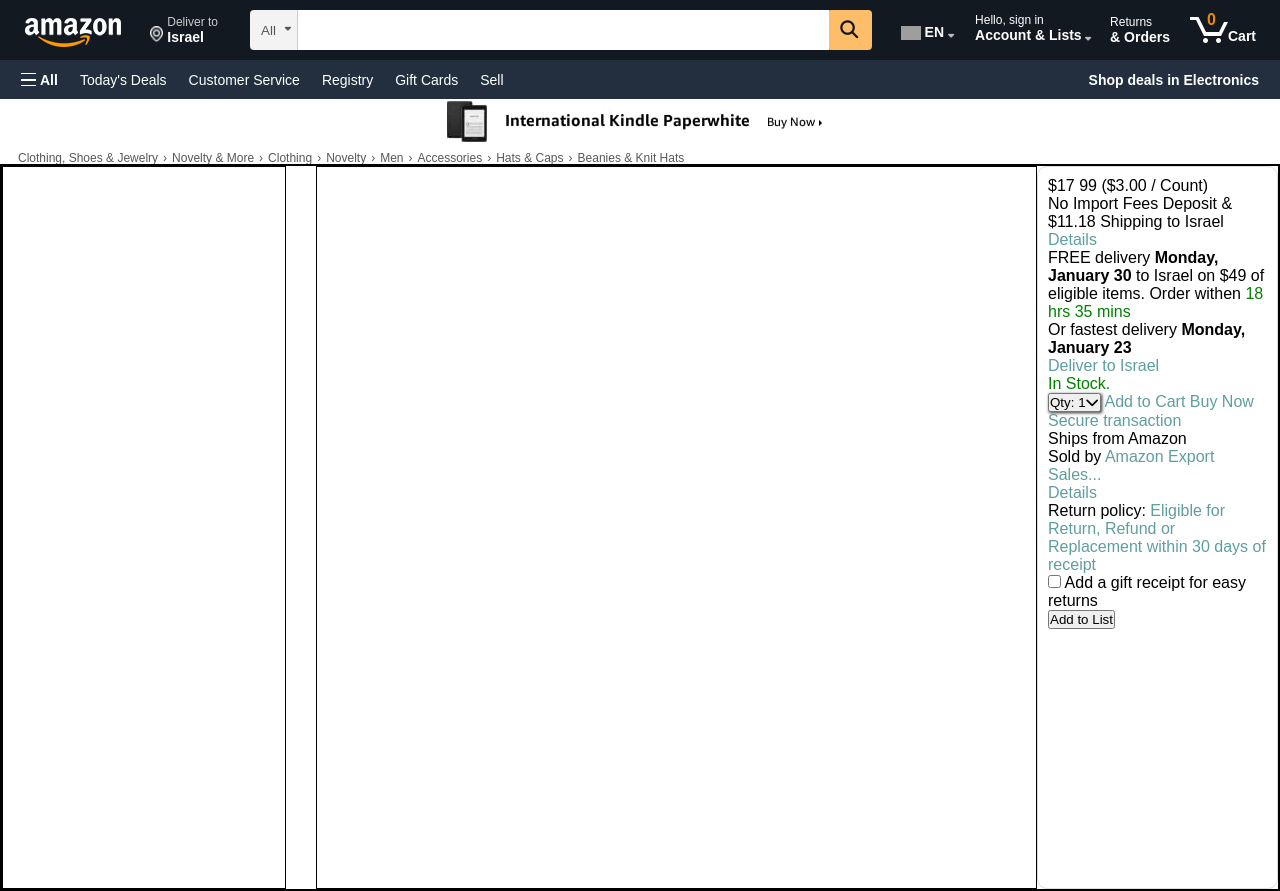
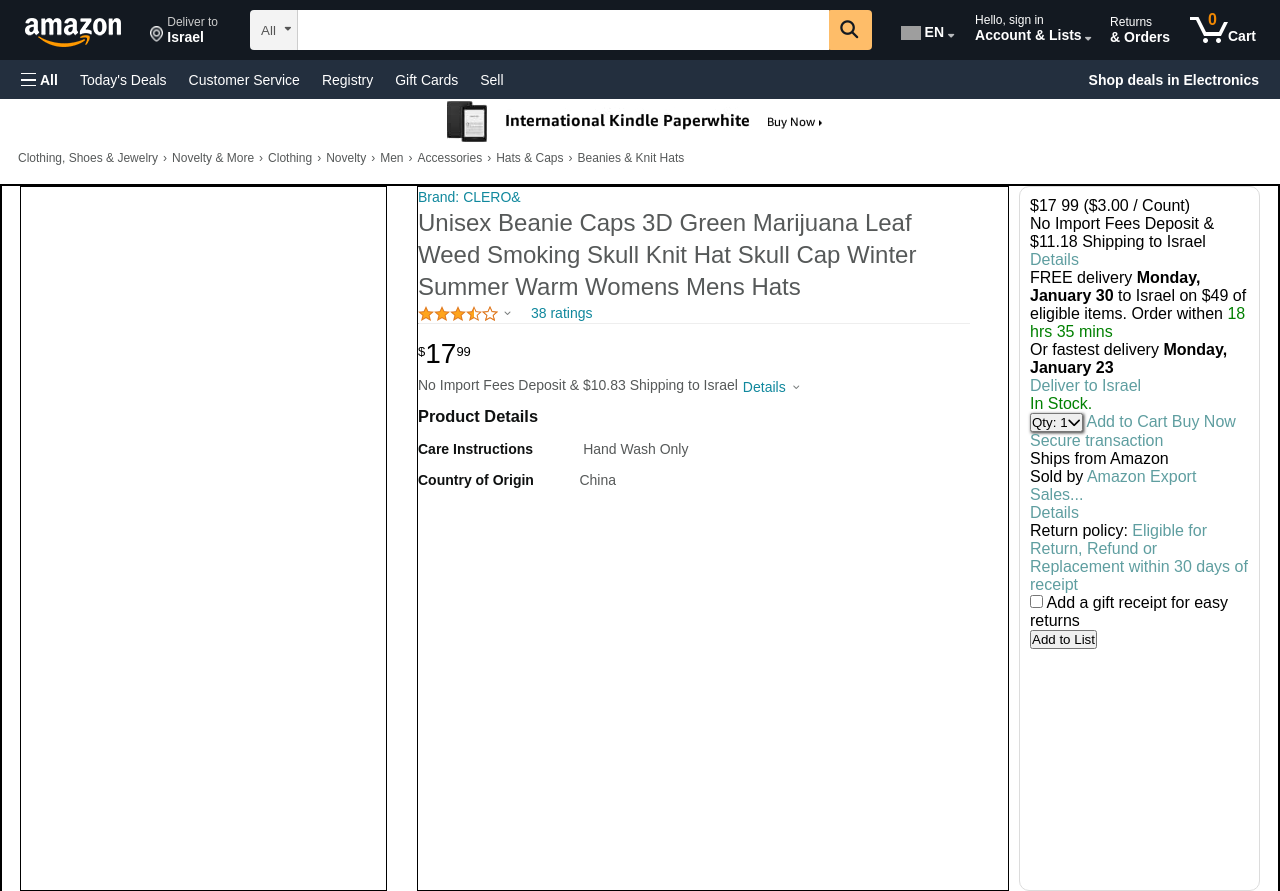
Before and after one commit to eladjmc/AppleSeeds-Amazon, a plain HTML site: page index.html in a window 1280 px wide. Shown: the top 891 px of the page. Drawn offline with Linux system fonts and the light colour scheme; grey boxes are pictures that could not be loaded; a web font is replaced by a local one.

Commit message:
finished middle container

```diff
--- a/CSS/main.css
+++ b/CSS/main.css
@@ -1,11 +1,14 @@
 :root {
   --slight-shadow-color: #333;
+  --text-color-main: #565959;
+  --text-color-main-details: #0f1111;
+  --text-color-main-links: #268697;
+  --link-hover: #c7511f;
 }
-
 
 /*utility classes*/
 .text-bold {
-    font-weight:900;
+  font-weight: 900;
 }
 .green-text {
   color: green;
@@ -14,43 +17,164 @@
   box-shadow: 1px 1px 3px var(--slight-shadow-color);
 }
 
-.main-container{
+.main-container {
   width: 100%;
   height: 100vh;
   display: flex;
   flex-direction: column;
   align-items: center;
+  font-size: 1.4rem;
+}
+
+.link-main {
+  color: var(--text-color-main-links);
+  line-height: 2rem;
+  cursor: pointer;
+  font-weight: 400;
+  filter: contrast(1.25);
+}
+
+.link-main:hover {
+  text-decoration: underline;
+  color: var(--link-hover);
+  filter: contrast(1);
 }
 
 .main-container .main-wrapper {
   width: 100%;
   max-width: 1500px;
   display: flex;
+  justify-content: space-between;
   height: 727px;
   gap: 3rem;
+  margin-top: 20px;
+  padding: 14px 18px 18px;
+  padding-top: 0;
   border: 2px solid black;
+}
+
+.main-container .left-wrapper {
+  width: 59.2rem;
+  height: 100%;
+  border: 1px solid black;
+}
+
+.main-container .right-wrapper {
+  display: flex;
+  align-items: flex-end;
+  gap: 1rem;
+}
+
+.main-container .middle {
+  width: 59.2rem;
+  height: 100%;
+  border: black 1px solid;
+  display: flex;
+  flex-direction: column;
+  padding-right: 3.8rem;
+}
+
+.main-container .item-description {
+  color: var(--text-color-main);
+  font-size: 2.4rem;
+  line-height: 3.2rem;
+}
+
+.main-container .rating-container {
+  display: flex;
+  gap: 2rem;
+}
+.main-container .rating-container .stars-rating {
+  display: flex;
+  align-items: center;
+  gap: 0.6rem;
+}
+
+.main-container .rating-container .stars-image {
+  background: url("/assets/images/sprites_rating.png") no-repeat -2px -82px;
+  width: 80px;
+  height: 15px;
+}
+
+.small-down-arrow {
+  font-size: 0.8rem;
+  color: #797d7d;;
+}
+
+.stars-rating {
+    cursor: pointer;
+}
+
+.stars-rating:hover i {
+    color: #000;
+}
+
+.main-container .middle-price {
+  display: flex;
+  position: relative;
+  margin-top: 1.4rem;
+  font-size: 1.3rem;
+  padding-bottom: 2px;
+}
+
+.big-number-price {
+  font-size: 2.8rem;
+}
+.small-number-price{
+    position: relative;
+    top: 0.6rem;
+}
+
+.shipping-fees {
+    margin-top: .5rem;
+    display: flex;
+    gap: .5rem;
+    color: var(--text-color-main);
+}
+
+.details-link-scroller{
+    display: flex;
+    justify-content: center;
+    align-items: center;
+    gap:.7rem;
+}
+
+.details-link-scroller:hover{
+    cursor: pointer;
+}
+.details-link-scroller:hover  i{
+    color: #000;
+}
+
+.middle h3 {
+    margin-top: 1rem ;
+    padding-bottom: 1.5rem;
+    color: #0F1111;
+}
+.middle .product-details-container {
+    color: var(--text-color-main);
+    padding-bottom: 1.5rem;
+    display: flex;
+    gap: 5rem
+}
+
+.middle .product-details-container.p-c-two {
+    gap: 4.55rem;
+}
+
+.middle .product-details-container>span {
+    color: #0F1111;
+    font-weight: 600;
 }
 
 
 
-.main-container .left-wrapper {
-width: 46.8rem;
-height: 100%;
-border: 1px solid black;
 
-}
 
-.main-container .right-wrapper{
-    display: flex;
-    align-items: flex-end;
-    gap: 1remgit;
-}
 
-.main-container .middle{
-    width: 72.15rem;
-    height: 100%;
-    border: black 1px solid;
-}
+
+
+
 
 .main-container .right {
   width: 24.1rem;
--- a/CSS/top_part.css
+++ b/CSS/top_part.css
@@ -204,10 +204,10 @@ header {
     border-left: #cdcdcd .5px solid;
 }
 
-.navbar .navbar-search-input:focus ~ .overlay {
+.navbar .navbar-search-input:focus  ~ .overlay {
 position: absolute;
-width: 100vw;
-height: 100vh ;
+width: 99.36vw;
+height: 200vh ;
 background-color: #131921;
 opacity: 0.6;
 top: 8.8rem;
@@ -356,7 +356,7 @@ transition: all 0.5s ease;
 }
 .number-of-items{
     position: absolute;
-    left:2.5rem;
+    left:2.6rem;
     top:.5rem;
     color: #f08804;
     font-size: 1.6rem;
--- a/index.html
+++ b/index.html
@@ -35,12 +35,13 @@
                     </div>
                 </div>
             </div>
+
             <div class="search-container">
                 <div class="search-wrapper">
                     <div class="select-container">
                         <input class="navbar-search-input" type="text">
+                        <input class="background-search-input" type="text">
                         <div class="overlay"></div>
-                        <input class="background-search-input" type="text">
                         <select value="volvo" class="nav-search-dropdown" data-nav-selected="0" name="category-drop"
                             id="category-drop">
                             <option value="volvo">&nbsp;&nbsp;All </option>
@@ -57,6 +58,7 @@
                     </div>
                 </div>
             </div>
+
             <div class="nav-right">
                 <div class="language white-hover-border">
                     <img style="width: 20px; height :14px; margin-top: 2px;" src="/assets/images/usa.jpg" alt="usa">
@@ -135,13 +137,54 @@
     <!-- #                                                                                                              # -->
     <!-- ################################################################################################################ -->
 
-    <div class="main-container">
+    <section class="main-container">
         <div class="main-wrapper">
+
             <div class="left-wrapper">
 
             </div>
+
             <div class="right-wrapper">
-                <div class="middle"></div>
+
+                <div class="middle">
+                    <span class="link-main">Brand: CLERO&</span>
+                    <p class="item-description">Unisex Beanie Caps 3D Green Marijuana Leaf Weed Smoking Skull Knit Hat
+                        Skull Cap Winter Summer Warm Womens Mens Hats</p>
+                        <div class="rating-container">
+                            <div class="stars-rating">
+                                <div class="stars-image"></div>
+                                <i class="fa-solid fa-angle-down small-down-arrow"></i>
+                            </div>
+                            <span class="link-main">38 ratings</span>
+                        </div>
+                        <hr style="border-top:2px ;">
+                        <div class="middle-price">
+                            <span class="small-number-price">$</span>
+                            <span class="big-number-price">17</span>
+                            <span class="small-number-price">99</span>
+                        </div>
+                        <div class="shipping-fees">
+                            <span class="shipping-fees-text">No Import Fees Deposit & $10.83 Shipping to Israel</span>
+                            <div class="details-link-scroller">
+                                <span class="link-main">Details</span>
+                                <i class="fa-solid fa-angle-down small-down-arrow" ></i>
+                            </div>
+                        </div>
+                        <h3>Product Details</h3>
+                        <div class="product-details-container">
+                            <span>Care Instructions</span>
+                            <div>Hand Wash Only</div>
+                        </div>
+                        <div class="product-details-container p-c-two">
+                            <span >Country of Origin</span>
+                            <div>China</div>
+                        </div>
+                </div>
+
+
+
+
+
                 <div class="right">
                     <p>$17 99 ($3.00 / Count)</p>
                     <p>
@@ -188,7 +231,7 @@
                 </div>
             </div>
         </div>
-    </div>
+    </section>
 
 
     <!-- ################################################################################################################ -->
```
Lines whose indentation alone changed are shown as unchanged.
